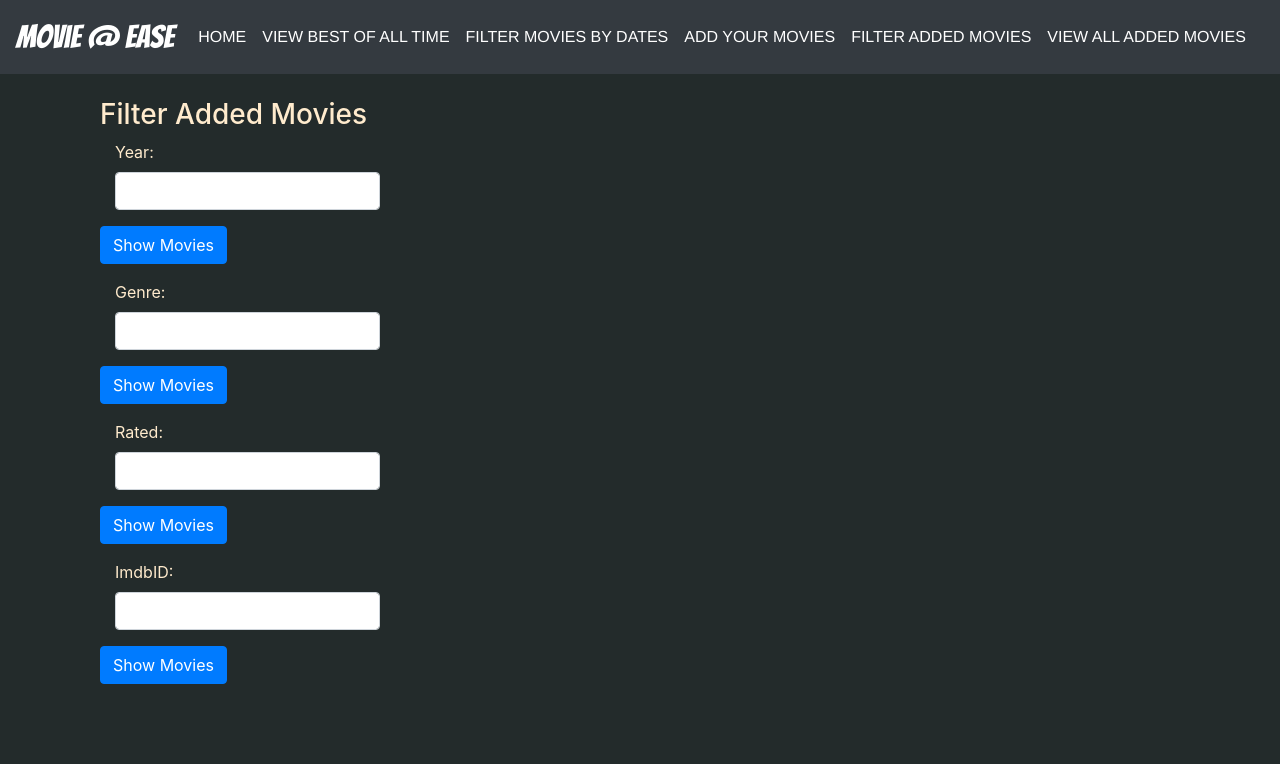
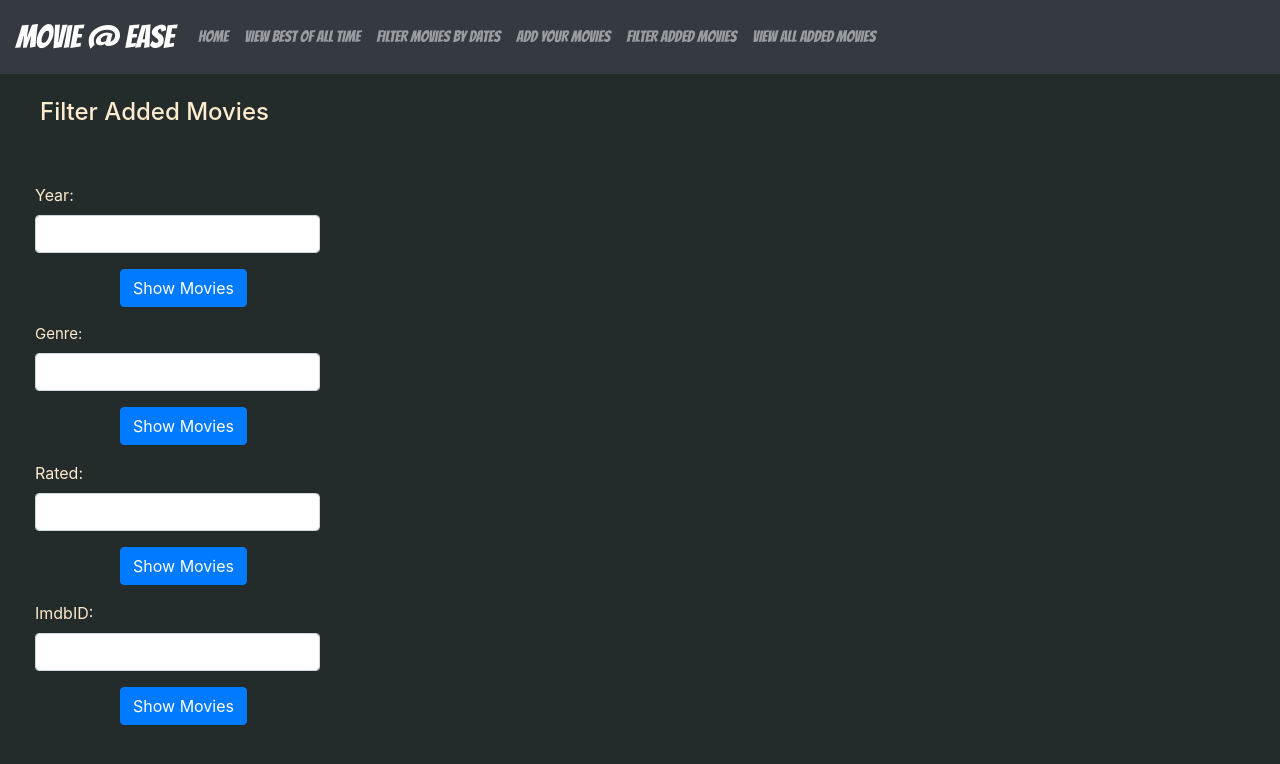
Before and after one commit to abhijeetaman007/Devsprint, a React (Create React App) app in the folder client/: page /filter in a window 1280 px wide. Shown: the top 764 px of the page. Built offline with nearby package versions, Linux system fonts and the light colour scheme.

Commit message:
styleddd

```diff
--- a/client/src/App.js
+++ b/client/src/App.js
@@ -25,7 +25,7 @@ class App extends Component {
             <ul className="navbar-nav mr-auto">
 
               <li className="navbar-item" class="key">
-                <Link to="/" className="nav-item nav-link" href="#" style={{fontFamily:"Helvetica",color:"white"}}>HOME</Link>
+                <Link to="/" className="nav-item nav-link" href="#" style={{fontFamily: 'Bangers',fontSize:"1rem"}} >HOME</Link>
               </li>
 
 
@@ -36,19 +36,19 @@ class App extends Component {
                 <Link to="/filter/genre" className="nav-link" style={{fontFamily:"Helvetica",color:"white"}}>FILTER ADDED MOVIES BY GENRE</Link>
               </li> */}
               <li className="nav-item" class="key">
-                <Link to="/filterapi_1" className="nav-item nav-link" href="#" style={{fontFamily:"Helvetica",color:"white"}}>VIEW BEST OF ALL TIME</Link>
+                <Link to="/filterapi_1" className="nav-item nav-link" href="#" style={{fontFamily: 'Bangers',fontSize:"1rem"}} >VIEW BEST OF ALL TIME</Link>
               </li>
               <li className="nav-item" class="key">
-                <Link to="/filterapi" className="nav-item nav-link" href="#" style={{fontFamily:"Helvetica",color:"white"}}>FILTER MOVIES BY DATES</Link>
+                <Link to="/filterapi" className="nav-item nav-link" href="#" style={{fontFamily: 'Bangers',fontSize:"1rem"}} >FILTER MOVIES BY DATES</Link>
               </li>
               <li className="navbar-item" class="key">
-                <Link to="/create" className="nav-item nav-link" href="#" style={{fontFamily:"Helvetica",color:"white"}}>ADD YOUR MOVIES</Link>
+                <Link to="/create" className="nav-item nav-link" href="#" style={{fontFamily: 'Bangers',fontSize:"1rem"}} >ADD YOUR MOVIES</Link>
               </li>
               <li className="nav-item" class="key">
-                <Link to="/filter" className="nav-item nav-link" href="#" style={{fontFamily:"Helvetica",color:"white"}}>FILTER ADDED MOVIES</Link>
+                <Link to="/filter" className="nav-item nav-link" href="#" style={{fontFamily: 'Bangers',fontSize:"1rem"}} >FILTER ADDED MOVIES</Link>
               </li>
               <li className="nav-item" class="key">
-                <Link to="/viewall" className="nav-item nav-link" href="#" style={{fontFamily:"Helvetica",color:"white"}}>VIEW ALL ADDED MOVIES</Link>
+                <Link to="/viewall" className="nav-item nav-link" href="#" style={{fontFamily: 'Bangers',fontSize:"1rem"}} >VIEW ALL ADDED MOVIES</Link>
               </li>
 
             </ul>
--- a/client/src/components/Addmovie.js
+++ b/client/src/components/Addmovie.js
@@ -181,7 +181,7 @@ export default class Addmovie extends Component {
 
     render() {
         return (
-            <div style={{margin: 30 }}>
+            <div style={{margin: 30 ,fontSize:"15px"}}>
                 <h3>Adding Movie</h3>
                 <form class="form-row" onSubmit={this.onSubmit}>
                     <div className="form-group col-md-12">
--- a/client/src/components/filter.js
+++ b/client/src/components/filter.js
@@ -70,7 +70,7 @@ class filter extends Component {
                                 />
                     </div>
                     <div className="form-group">
-                        <input type="submit" value="Show Movies" className="btn btn-primary" />
+                        <input type="submit" value="Show Movies" className="btn btn-primary" style={{marginLeft:"100px"}}/>
                     </div>
                 </form>
                 {/* <Filtergenre/> */}
--- a/client/src/components/filter_genre.js
+++ b/client/src/components/filter_genre.js
@@ -55,7 +55,7 @@ class filtergenre extends Component {
     render() {
         if(!this.state.present){
         return (
-            <div>
+            <div style={{fontSize:"15px"}} >
                 {/* <h3>Filter added movies</h3> */}
                 <form onSubmit={this.onSubmit}>
                 <div className="form-group col-md-3">
@@ -67,7 +67,7 @@ class filtergenre extends Component {
                                 />
                     </div>
                     <div className="form-group">
-                        <input type="submit" value="Show Movies" className="btn btn-primary" />
+                        <input type="submit" value="Show Movies" className="btn btn-primary" style={{marginLeft:"100px"}}/>
                     </div>
                 </form>
             </div>
--- a/client/src/components/filter_imdb.js
+++ b/client/src/components/filter_imdb.js
@@ -64,7 +64,7 @@ class filterimdb extends Component {
                                 />
                     </div>
                     <div className="form-group">
-                        <input type="submit" value="Show Movies" className="btn btn-primary" />
+                        <input type="submit" value="Show Movies" className="btn btn-primary" style={{marginLeft:"100px"}}/>
                     </div>
                 </form>
             </div>
--- a/client/src/components/filter_rated.js
+++ b/client/src/components/filter_rated.js
@@ -64,7 +64,7 @@ class filterrated extends Component {
                                 />
                     </div>
                     <div className="form-group">
-                        <input type="submit" value="Show Movies" className="btn btn-primary" />
+                        <input type="submit" value="Show Movies" className="btn btn-primary" style={{marginLeft:"100px"}}/>
                     </div>
                 </form>
             </div>
--- a/client/src/components/filterall.js
+++ b/client/src/components/filterall.js
@@ -7,9 +7,11 @@ import Filterimdb  from "./filter_imdb"
 export class filterall extends Component {
     render() {
         return (
-            <div style={{marginLeft:"100px"}} >
-                <h3>Filter Added Movies</h3>
-                <Filteryear/>
+            <div style={{marginLeft:"20px"}} >
+                <h4 style={{marginLeft:"20px"}} >Filter Added Movies</h4>
+                <br></br>
+                <br></br>
+                <Filteryear />
                 <Filtergenre/>
                 <Filterrated/>
                 <Filterimdb/>
```
Also changed, not shown: 1 other file (tests, documents, lock files or other folders).
